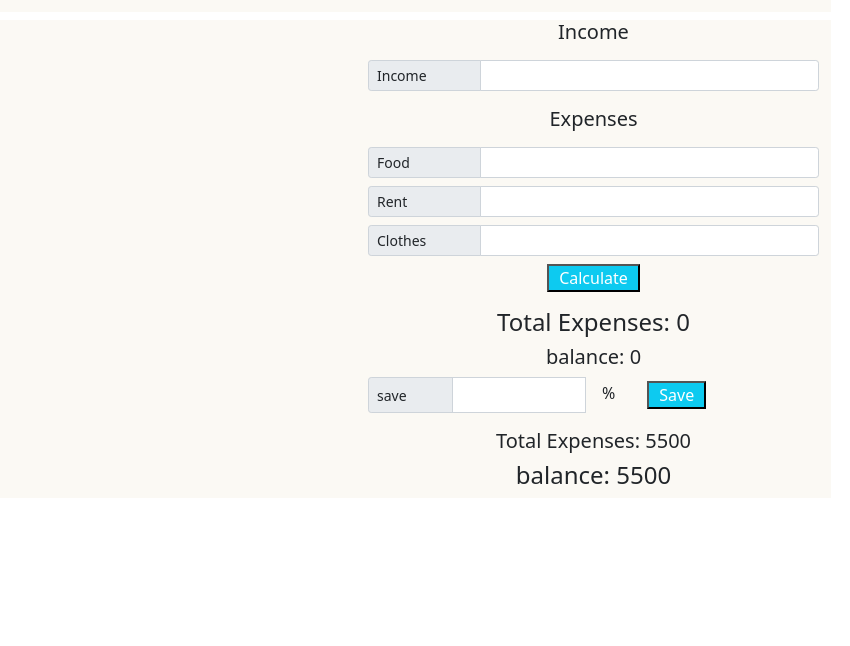
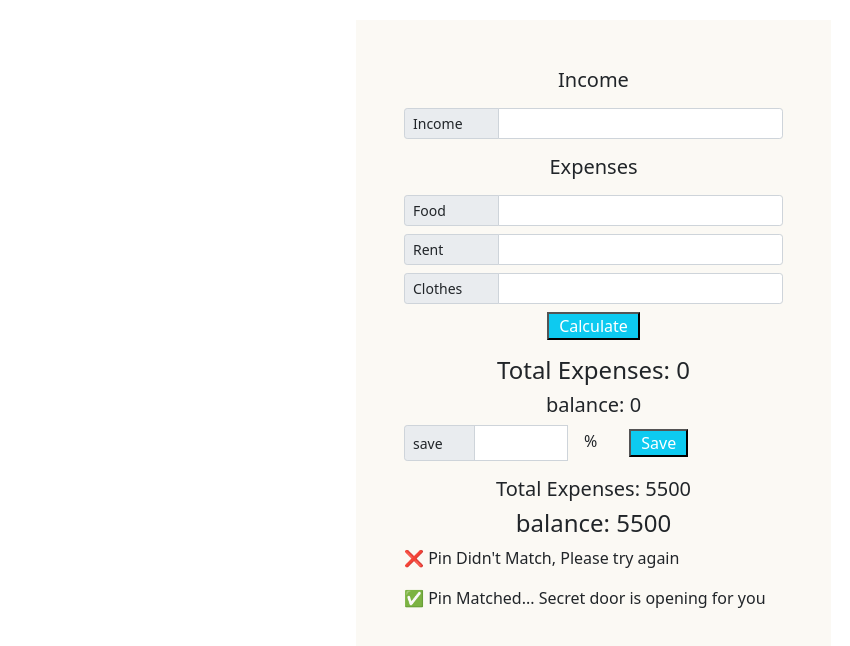
Before and after one commit to shafiul-naim/income-expense-management, a plain HTML site: page index.html in a window 1280 px wide. Shown: the part 58-704 px from the top of the page, without its empty margins (379-1229 px from the left). Drawn offline with nearby package versions, Linux system fonts and the light colour scheme.

Commit message:
error handling

```diff
--- a/css/style.css
+++ b/css/style.css
@@ -1,13 +1,11 @@
-.container {
-
-    background-color: rgba(245, 239, 226, 0.377);
-}
-
 .banner {
     height: 100%;
 }
 
-
+.calculate-area {
+    background-color: rgba(245, 239, 226, 0.377);
+    /* margin-left: 10px; */
+}
 
 .common-btn {
     color: white;
--- a/index.html
+++ b/index.html
@@ -18,10 +18,10 @@
     <main>
         <section class="container my-2">
             <div class="row">
-                <div class="col-md-7 ">
+                <div class="col-md-7">
                     <img class="banner img-fluid" src="img/banner.jpg" alt="">
                 </div>
-                <div class="col-md-5 calculate-area">
+                <div class="col-md-5 p-5 calculate-area">
                     <div>
                         <h5 class="text-center mb-3">Income</h5>
                         <div class="input-group input-group-sm mb-3">
@@ -63,6 +63,10 @@
                         <h5>Total Expenses: <span>5500</span></h5>
                         <h4>balance: <span>5500</span></h4>
                     </div>
+                    <div class="notify-section">
+                        <p id="pin-fail" class="notify">❌ Pin Didn't Match, Please try again</p>
+                        <p id="pin-success" class="notify">✅ Pin Matched... Secret door is opening for you</p>
+                    </div>
                </div>
         </section>
     </main>
```
